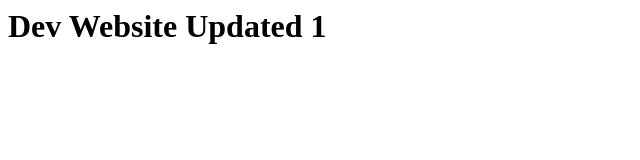
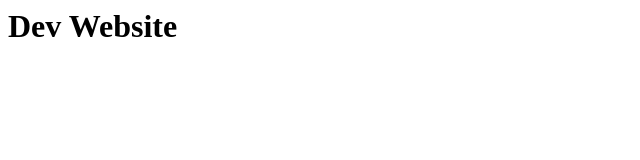
Before and after one commit to prakashpattambi/gitrepo1, a plain HTML site: page index.html in a window 1280 px wide. Shown: the whole page, without its empty margins (0-640 px from the left). Drawn offline with Linux system fonts and the light colour scheme.

Commit message:
Add files via upload

```diff
--- a/index.html
+++ b/index.html
@@ -1,5 +1,5 @@
 <html>
 <h1>
-Dev Website Updated 1
+Dev Website
 </h1>
 </html>
```
